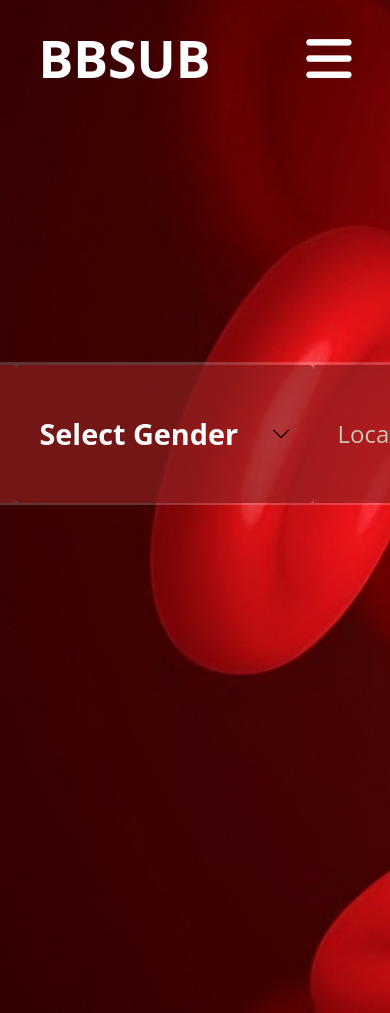
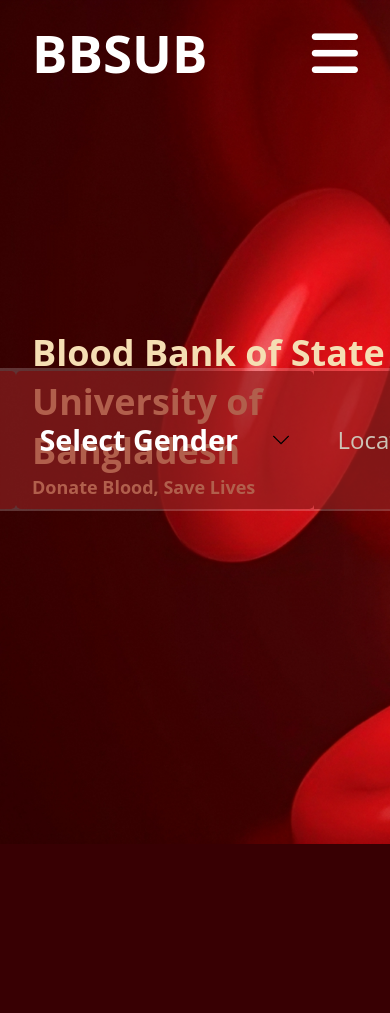
Before and after one commit to ghostmash05/BBSUB, a PHP site: page /Home.html in a window 390 px wide; the page is wider, and only the part inside the window is pictured. After the commit the page ends 844 px from the top of that part, so only its background shows below. Run offline with PHP 8.4, Linux system fonts and the light colour scheme; some libraries are stand-ins or nearby versions.

Commit message:
Source Code

```diff
--- a/Home.css
+++ b/Home.css
@@ -39,8 +39,6 @@
     position:relative;
     padding:0 2rem;
 
-
-
 }
 .navbar{
     width: 100%;
@@ -50,9 +48,6 @@
     display:flex;
     align-items:center;
     justify-content:space-between;
-
-
-
 
 }
 
@@ -162,6 +157,12 @@
     border-radius: 5px;
     padding: 2px;
 }
+.banner-text
+{
+    color: rgb(209, 181, 19);
+    font-weight: bold;
+
+}
 #select{
     background: rgba(128, 0, 0, 0.573);
     display: flex;
@@ -263,22 +264,11 @@
 {
 
     body {
-        zoom: 1.2;
+        height: 100vh;
         max-height: 100vh;
         overflow: hidden;
       }
-      .logo{
-          zoom: 1.8;
-          margin-top: 20px;
-      }
 
-    .search-bar
-    {
-        width: 100%;
-        max-width: 800px;
-        font-size: x-large ;
-        font-weight: bold;
-    }
     .navbar .links,
     .navbar .action_btn
     {
@@ -288,28 +278,42 @@
     .navbar .toggle_btn
     {
         display: block;
+        zoom: 2.2;
+        margin-top: 20px;
     }
 
     .dropdown_menu
     {
         display: block;
-        zoom: 1.6;
+        zoom: 1.8;
     }
 
-    .navbar .toggle_btn
+    .logo
     {
-        zoom: 1.8;
+        zoom: 2.2;
         margin-top: 20px;
     }
-    .container {
-        position: relative;
-        margin-top: -30%;
+
+    .search-bar {
         width: 100%;
-        min-height: 90vh;
-        max-width: 98vh;
+        max-width: 800px;
+        font-size: x-large;
+        font-weight: bold;
+        zoom: 1.2;
       }
+    .banner-text
+    {
+        display: inline;
+        position: absolute;
+        top: 40%;
+        color:wheat;
+        font-size: large;
+        font-weight: bold;
+
+    }
 
 }
+
 
 @media (max-width: 576px)
 {
--- a/Home.html
+++ b/Home.html
@@ -17,8 +17,8 @@
 
             <ul class="links">
                 <li><a href="Profile.php">Profile</a></li>
-                <li><a href="https://www.facebook.com/BadassMashrafe">Contact Admin</a></li>
-                <li><a href="https://www.hostwithbros.com">Host your own Website!</a></li>
+                <li><a href="https://www.facebook.com/BadassMashrafe" target="_blank">Contact Admin</a></li>
+                <li><a href="https://www.hostwithbros.com" target="_blank">Host your own Website!</a></li>
             </ul>
             <a href="Logout.php" class="action_btn">Log out</a>
             <div class="toggle_btn">
@@ -29,14 +29,22 @@
          <div class="dropdown_menu">
             <ul>
                 <li><a href="Profile.php">Profile</a></li>
-                <li><a href="https://www.facebook.com/BadassMashrafe">Contact Admin</a></li>
-                <li><a href="https://www.hostwithbros.com">Host your own Website!</a></li>
+                <li><a href="https://www.facebook.com/BadassMashrafe" target="_blank">Contact Admin</a></li>
+                <li><a href="https://www.hostwithbros.com" target="_blank">Host your own Website!</a></li>
                 <li><a href="Logout.php" class="action_btn">Log out</a></li>
             </ul>
          </div>
 
         </div>
         </div>
+
+        <div class="container">
+            <div class="banner">
+            <div class="banner-text">
+                <h1>Blood Bank of State University of Bangladesh</h1>
+                <p>Donate Blood, Save Lives</p>
+            </div>
+            </div>
 
         <div class="container">
             <form method="get" action="Search.php">
@@ -72,7 +80,6 @@
             </div>
             </form>
         </div>
-
 
     </header>
 
--- a/Search.php
+++ b/Search.php
@@ -41,13 +41,13 @@
         <table class="table table-bordered">
             <thead>
                 <tr>
-                    <th>Student_ID</th>
+                    <th>Student ID</th>
                     <th>Name</th>
-                    <th>Contact_Num</th>
+                    <th>Contact Number</th>
                     <th>Address</th>
                     <th>Email</th>
                     <th>Gender</th>
-                    <th>Blood_Group</th>
+                    <th>Blood Group</th>
                     <th>Last Donated</th>
                 </tr>
             </thead>
```
Also changed, not shown: T&C.html (added, +30 -0 lines), forgotpassword.php (+40 -1 lines), signup.css (+37 -2 lines), signup.html (+11 -3 lines), submission.php (+20 -6 lines).
